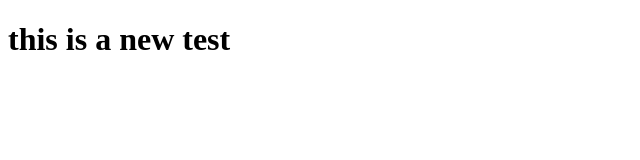
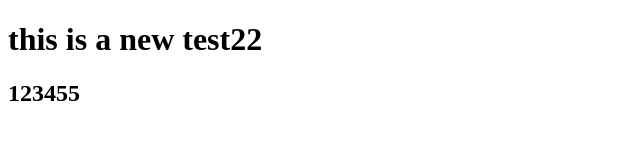
Before and after one commit to shatha5/techcampus, a plain HTML site: page index.html in a window 1280 px wide. Shown: the whole page, without its empty margins (0-640 px from the left). Drawn offline with Linux system fonts and the light colour scheme.

Commit message:
add test22

```diff
--- a/index.html
+++ b/index.html
@@ -5,6 +5,7 @@
     <title>test</title>
   </head>
   <body>
-    <h1>this is a new test</h1>
+    <h1>this is a new test22</h1>
+    <h2>123455</h2>
   </body>
 </html>
```
